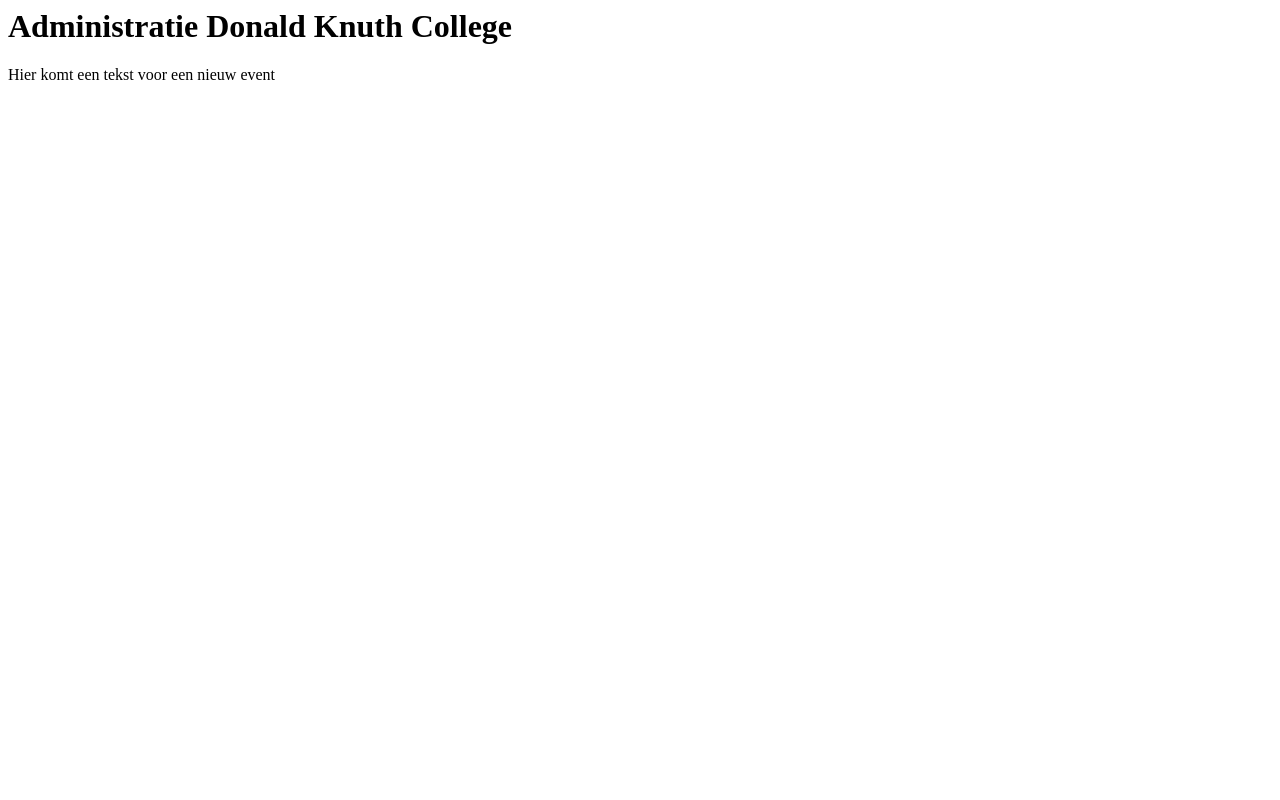
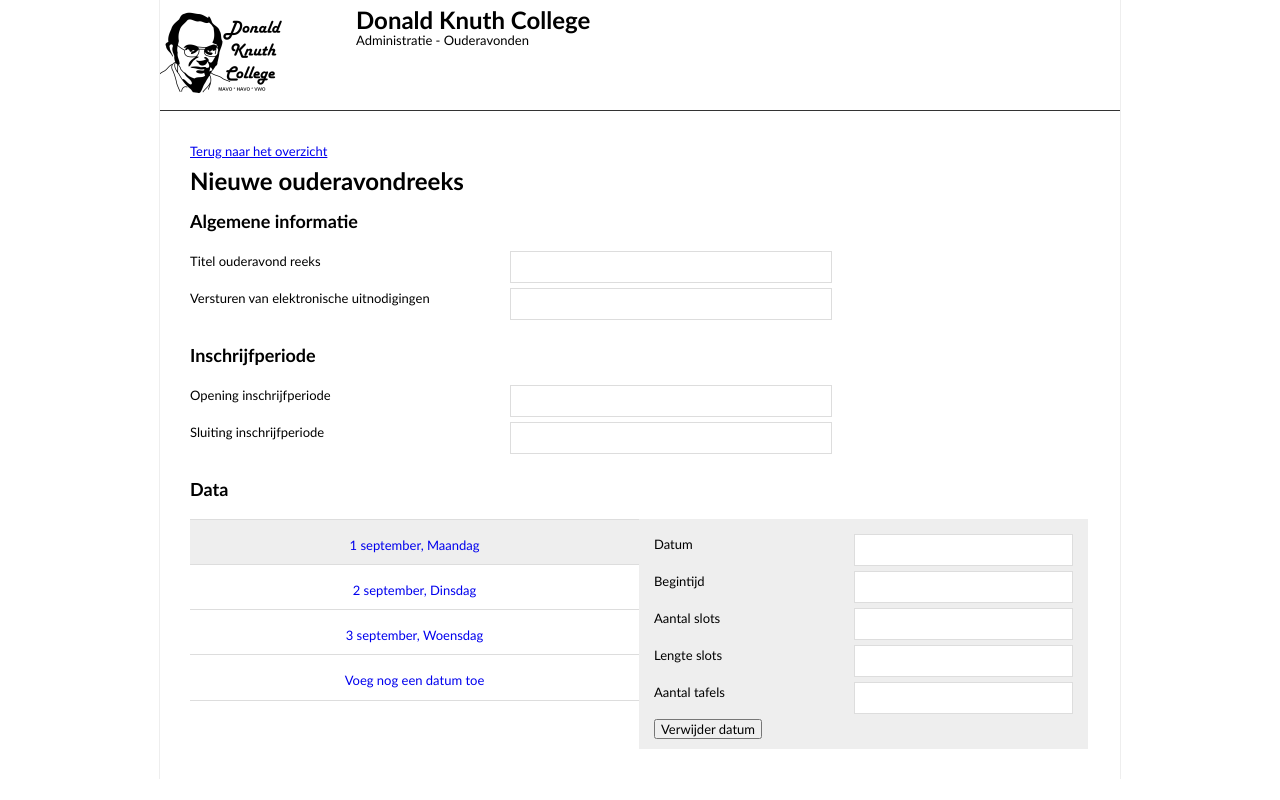
Before and after one commit to Project78/Project78, a Python web app: template src/templates/administration/event-new.html in a window 1280 px wide. Run offline with Jinja, Linux system fonts and the light colour scheme; the template is opened without the code that fills it, so the values that code supplies are empty.

Commit message:
Cleaned stylesheets

```diff
--- a/src/app.yaml
+++ b/src/app.yaml
@@ -4,5 +4,8 @@ runtime: python
 api_version: 1
 
 handlers:
+- url: /static
+  static_dir: static
+
 - url: .*
   script: main.py
--- a/src/main.py
+++ b/src/main.py
@@ -166,7 +166,7 @@ def main():
                                           ('/inschrijven', RegisterHandler),
                                           ('/inschrijvingen', ListRegistrationsHandler),
                                           ('/fill', FillDatabaseHandler),
-                                          ('/administratie', AdministrationHandler),
+                                          ('/administratie/nieuw-event', AdministrationHandler),
                                           ('/events', EventHandler)
                                           ],
                                          debug=True)
--- a/src/static/css/screen.css
+++ b/src/static/css/screen.css
@@ -1,24 +1,38 @@
 @charset "UTF-8";
 
+/************************ 	BASIC TAG SETTINGS		************************/
 body {
 	font-family: "Trebuchet MS";
 	line-height: 20px;
 	font-size: 13px;
 }
-
-input { font-size: 13px; font-family: "Trebuchet MS"; padding: 0 5px;}
-
 h1 {
 	font-size: 24px;
 	font-weight: bold;
 }
-
 h2 {
 	font-size: 18px;
 	font-weight: bold;
 	padding: 20px 0;
 }
+input {
+	font-size: 13px;
+	font-family: "Trebuchet MS";
+	padding: 0 5px;
+}
 
+/************************ 	COMMON STRUCTURE SETTINGS		************************/
+#content {
+	width: 900px;
+	padding: 30px;
+}
+#header {
+	border-bottom: 1px solid #333;
+}
+#logo {
+	float: left;
+	height: 100px;
+}
 #wrapper {
 	width: 960px;
 	margin: 0 auto;
@@ -26,39 +40,82 @@ h2 {
 	border-width: 0 1px 0 1px;
 	border-color: #eee;
 	border-style: solid;
-
 }
 
-#header {
-	border-bottom: 1px solid #333;
+/************************ 	EVENT FORMS		************************/
+#event-form {
+	padding: 10px 0 0 0;
+}
+#event-form .label-pair {
+	padding: 0 0 5px 0;
+}
+#event-form .label-pair label {
+	width: 320px;
+	float: left;
+	display: block;
+}
+#event-form .label-pair input {
+	height: 30px;
+	border: 1px solid #ddd;
+	width: 310px;
+	line-height: 30px;
+}
+#event-form-dates {
+	width: 898px;
+}
+#event-form-date-list {
+	width: 449px;
+	float: left;
+}
+#event-form-date-list ul li {
+	text-align: center;
+	height: 45px;
+}
+#event-form-date-list ul li a {
+	padding-top: 15px;
+	width: 449px;
+	height: 30px;
+	display: block;
+	text-decoration: none;
+	border-width: 1px 0 0 0;
+	border-style: solid;
+	border-color: #ddd;
+}
+#event-form-date-list ul li a:hover {
+	background-color: #eee;
+}
+#event-form-date-list ul li a.event-form-date-last {
+	border-bottom: 1px solid #ddd;
+}
+#event-form-date-list ul li a.event-form-date-active {
+	background-color: #eee;
+}
+#event-form-date-properties {
+	background-color: #eee;
+	float: left;
+	padding: 15px 15px 10px 15px;
+	width: 419px;
+}
+#event-form-date-properties .label-pair label {
+	width: 190px;
+	padding-right: 10px;
+}
+#event-form-date-properties .label-pair input {
+	width: 207px;
 }
 
-#logo {	float:left; height: 100px;}
-
-#content {
-	width: 900px;
-	padding: 30px;
+/************************ 	CLEARFIX 	************************/
+.clearfix:after {
+	content: ".";
+	display: block;
+	clear: both;
+	visibility: hidden;
+	line-height: 0;
+	height: 0;
 }
-
-
-
-#event-form { padding: 10px 0 0 0; }
-#event-form .label-pair { padding: 0 0 5px 0; }
-#event-form .label-pair label { width:320px; float:left; display: block;}
-#event-form .label-pair input { height: 30px; border: 1px solid #ddd; width: 310px; line-height: 30px; }
-#event-form-dates { width: 898px; }
-#event-form-date-list { width: 449px; float: left; }
-#event-form-date-list ul li { text-align: center; height: 45px; }
-#event-form-date-list ul li a {	padding-top: 15px; width: 449px; height: 30px; display: block; text-decoration: none; border-width: 0 0 1px 0; border-style: solid; border-color: #ddd; }
-#event-form-date-list ul li a:hover { background-color: #eee; }
-#event-form-date-list ul li a.event-form-date-last { border-bottom: 1px solid #ddd;}
-#event-form-date-list ul li a.event-form-date-active { background-color: #eee; border-color: #eee; }
-#event-form-date-properties { padding: 15px 15px 10px 15px; width: 419px; float: left; background-color: #eee; }
-#event-form-date-properties .label-pair label { width: 190px; padding-right: 10px;  }
-#event-form-date-properties .label-pair input { width: 207px; }
-
-
-/************************ 	CLEARFIX 	************************/
-.clearfix:after { content: ".";	display: block;	clear: both; visibility: hidden; line-height: 0; height: 0; }
-html[xmlns] .clearfix {	display: block; }
-* html .clearfix { height: 1%; }
+html[xmlns] .clearfix {
+	display: block;
+}
+* html .clearfix {
+	height: 1%;
+}
--- a/src/templates/administration/event-base.html
+++ b/src/templates/administration/event-base.html
@@ -2,11 +2,14 @@
 
 {% block body %}
 	<div id="wrapper">
-		<header>
-			<h1>Administratie Donald Knuth College</h1>
-		</header>
+
+		{% block header %}
+		<div id="header" class="clearfix">
+			<div id="logo"><img src="/static/images/logo.png" alt="Donald Knuth College" title="Donald Knuth College" width="196" height="100" /></div>
+			<div id="slogan"><h1>Donald Knuth College</h1><p>Administratie - Ouderavonden</p></div>
+		</div>
+		{% endblock %}
 
 		{% block content %}{% endblock %}
-		{% block footer %}{% endblock %}
 	</div>
 {% endblock %}
--- a/src/templates/administration/event-new.html
+++ b/src/templates/administration/event-new.html
@@ -1,5 +1,75 @@
 {% extends "event-base.html" %}
 
 {% block content %}
-Hier komt een tekst voor een nieuw event
+<div id="content">
+	<a href="/administratie">Terug naar het overzicht</a>
+	<form id="event-form" method="post" action="">
+
+		<!-- Main information -->
+		<h1>Nieuwe ouderavondreeks</h1>
+		<h2>Algemene informatie</h1>
+		<div class="label-pair clearfix">
+			<label>Titel ouderavond reeks</label>
+			<input type="text" name="event-title" value="" />
+		</div>
+		<div class="label-pair clearfix">
+			<label>Versturen van elektronische uitnodigingen</label>
+			<input type="text" name="event-mail-date" value="" />
+		</div>
+
+		<!-- Subscription period -->
+		<h2>Inschrijfperiode</h2>
+		<div class="label-pair clearfix">
+			<label>Opening inschrijfperiode</label>
+			<input type="text" name="event-subscr-open" value="" />
+		</div>
+		<div class="label-pair clearfix">
+			<label>Sluiting inschrijfperiode</label>
+			<input type="text" name="event-subscr-close" value="" />
+		</div>
+
+		<!-- Dates -->
+		<div id="event-form-dates" class="clearfix">
+			<h2>Data</h2>
+			<div id="event-form-date-list">
+				<ul>
+					<li><a href="#" class="event-form-date-active">1 september, Maandag </a></li>
+					<li><a href="#">2 september, Dinsdag </a></li>
+					<li><a href="#">3 september, Woensdag </a></li>
+					<li><a href="#" class="event-form-date-last">Voeg nog een datum toe</a></li>
+				</ul>
+			</div>
+
+			<div id="event-form-date-properties">
+
+				<div class="label-pair">
+					<label>Datum</label>
+					<input type="text" name="event-date" value="" />
+				</div>
+
+				<div class="label-pair">
+					<label>Begintijd</label>
+					<input type="text" name="event-date" value="" />
+				</div>
+
+				<div class="label-pair">
+					<label>Aantal slots</label>
+					<input type="text" name="event-subscr-close" value="" />
+				</div>
+
+				<div class="label-pair">
+					<label>Lengte slots</label>
+					<input type="text" name="event-subscr-close" value="" />
+				</div>
+
+				<div class="label-pair">
+					<label>Aantal tafels</label>
+					<input type="text" name="event-subscr-close" value="" />
+				</div>
+				<input type="submit" value="Verwijder datum" />
+			</div>
+
+		</div>
+	</form>
+</div>
 {% endblock %}
--- a/src/templates/base.html
+++ b/src/templates/base.html
@@ -1,6 +1,9 @@
-<html>
+<!DOCTYPE html>
 	<head>
 		<title>{% block title %}Replace title{% endblock %}</title>
+		<link type="text/css" rel="stylesheet" href="/static/css/reset.css" media="all" />
+		<link type="text/css" rel="stylesheet" href="/static/css/screen.css" media="all" />
+		<meta charset="UTF-8" />
 		{% block javascript %}{% endblock %}
 		{% block css %}{% endblock %}
 	</head>
```
Also changed, not shown: 6 other files.
